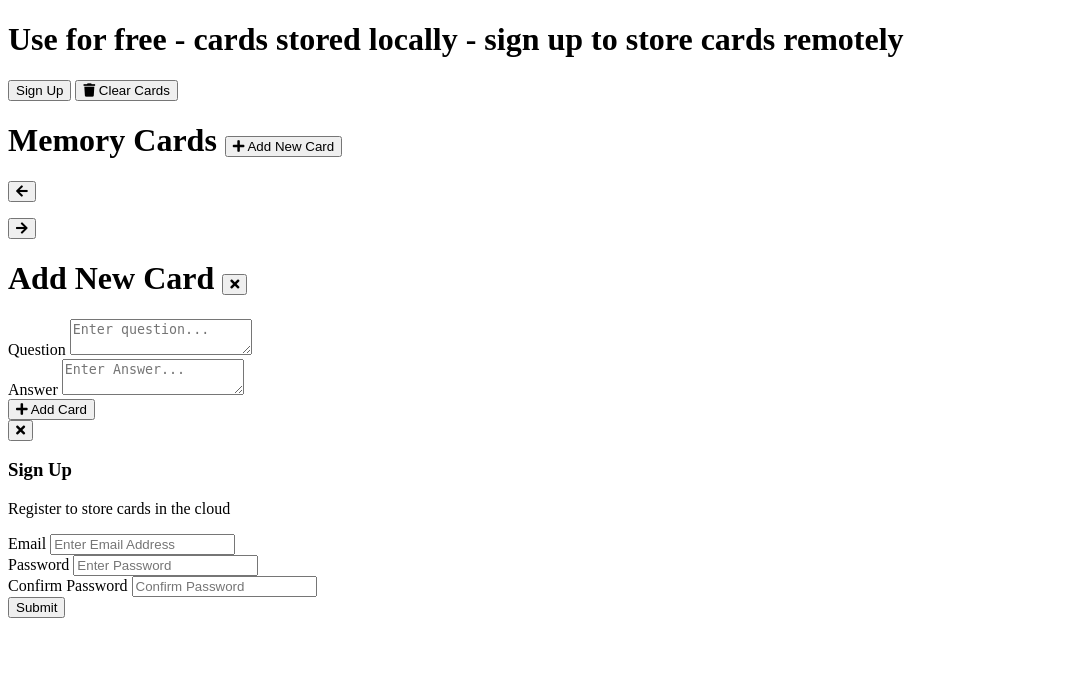
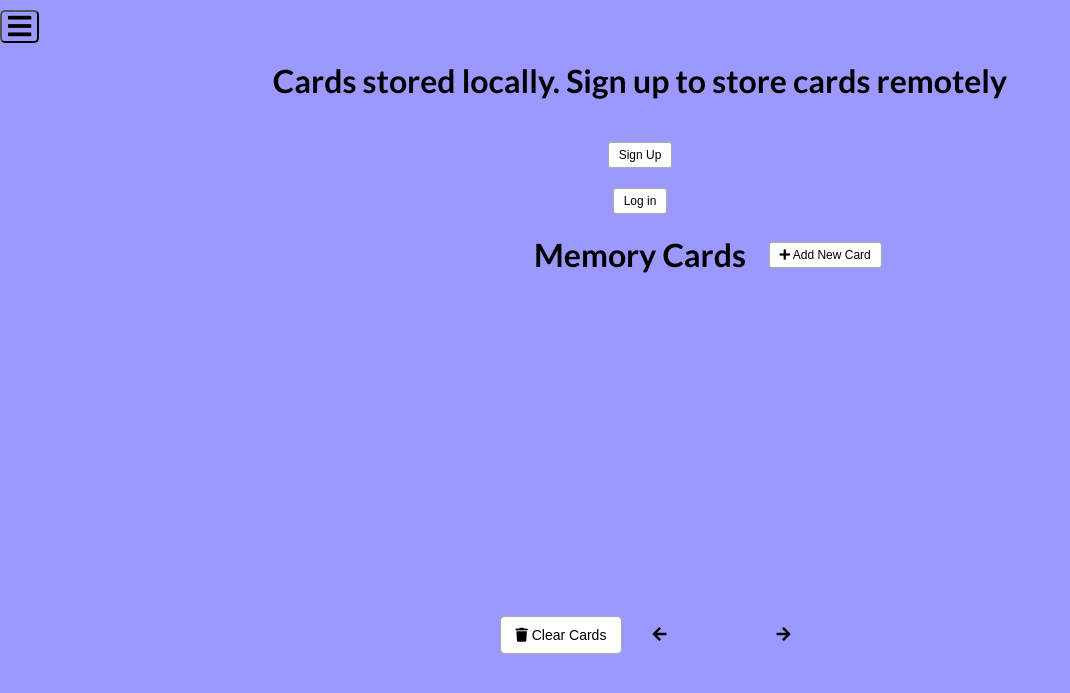
Before and after one commit to Daniel-Wh/MemoryCards, a Flask app: page / in a window 1280 px wide. Shown: the top 693 px of the page, without its empty margins (0-1070 px from the left). Run offline with Flask 2, Linux system fonts and the light colour scheme; parts of the project's set-up code (start-up, migrations or seed data) failed here and were passed over; some libraries are stand-ins or nearby versions.

```diff
--- /dev/null
+++ b/runtime.txt
@@ -0,0 +1 @@
+python-3.7.7
--- a/src/index.html
+++ b/src/index.html
@@ -11,6 +11,7 @@
       crossorigin="anonymous"
     />
     <link rel="stylesheet" href="style.css" />
+    <link rel="shortcut icon" href="/static/favicon.ico" />
     <title>Memory Cards</title>
   </head>
   <body>
--- a/static/css/style.css
+++ b/static/css/style.css
@@ -7,12 +7,12 @@
 }
 
 body {
-  background-color: #fff;
+  background-color: #221efd73;
   display: flex;
   flex-direction: column;
   align-items: center;
   justify-content: center;
-  height: 100vh;
+  /* height: 100vh; */
   margin: 0;
   overflow: hidden;
   font-family: "Lato", sans-serif;
@@ -50,9 +50,9 @@ h1 button {
 }
 
 .clear {
-  position: absolute;
-  bottom: 30px;
-  left: 30px;
+  margin: inherit;
+  border-radius: 5px;
+  box-shadow: 1px solid rgba(0, 0, 0, 0.3);
 }
 
 .cards {
@@ -137,18 +137,24 @@ h1 button {
 
 .navigation {
   display: flex;
-  margin: 20px 0;
+  left: 10em;
+  margin: 10px 20px;
 }
 
 .navigation .nav-button {
   border: none;
+  margin: 5px 4px;
   background-color: transparent;
   cursor: pointer;
   font-size: 16px;
+  outline: none;
+}
+.navigation .nav-button:hover {
+  outline: none;
 }
 
 .navigation p {
-  margin: 0 25px;
+  margin: 25px 45px;
 }
 
 .add-container {
@@ -228,7 +234,7 @@ h1 button {
 
 .modal-header h3 {
   margin: 0;
-  border-bottom: 1px solid #333;
+  /* border-bottom: 1px solid #333; */
 }
 
 .modal-content {
@@ -269,3 +275,47 @@ h1 button {
     opacity: 1;
   }
 }
+body.show-nav {
+  /* Width of nav */
+  transform: translateX(85px);
+}
+nav {
+  background-color: transparent;
+  color: #fff;
+  position: relative;
+  top: 10px;
+  left: 0;
+  width: 100%;
+  height: 40px;
+  z-index: 0;
+  transform: translateX(-85px);
+  transition: transform 0.4s ease, opacity 0.4s ease;
+}
+nav ul {
+  padding: 0;
+  list-style-type: none;
+  margin: 0;
+}
+
+nav ul li a {
+  color: #000;
+  padding: 5px 0;
+  font-weight: bold;
+  text-shadow: 1px solid rgba(0, 0, 0, 0.3);
+  text-decoration: none;
+}
+nav ul li a:hover {
+  text-decoration: underline;
+}
+nav button {
+  position: absolute;
+  background: transparent;
+  left: 85px;
+  border-radius: 5px;
+  top: 0;
+  outline: none;
+  box-shadow: 3px solid #221efdef;
+}
+nav button:hover {
+  outline: none;
+}
--- a/templates/index.html
+++ b/templates/index.html
@@ -10,17 +10,26 @@
       integrity="sha256-+N4/V/SbAFiW1MPBCXnfnP9QSN3+Keu+NlB+0ev/YKQ="
       crossorigin="anonymous"
     />
-    <link rel="stylesheet" href="static/style.css" />
+
+    <link rel="shortcut icon" href="/static/favicon.ico" />
+    <link rel="stylesheet" href="static/css/style.css" />
     <title>Memory Cards</title>
   </head>
   <body>
-    <h1>
-      Use for free - cards stored locally - sign up to store cards remotely
-    </h1>
+    <nav>
+      <button id="toggle" class="toggle">
+        <i class="fa fa-bars fa-2x"></i>
+      </button>
+      <ul>
+        <li><a href="#">Courses:</a></li>
+        <li><a href="#">Portfolio</a></li>
+        <li><a href="#">Blog</a></li>
+        <li><a href="#">Contact Me</a></li>
+      </ul>
+    </nav>
+    <h1>Cards stored locally. Sign up to store cards remotely</h1>
     <button class="btn btn-small" id="open">Sign Up</button>
-    <button id="clear" class="clear btn">
-      <i class="fas fa-trash"></i> Clear Cards
-    </button>
+    <button class="btn btn-small" id="login">Log in</button>
     <h1>
       Memory Cards
       <button id="show" class="btn btn-small">
@@ -29,6 +38,9 @@
     </h1>
     <div id="cards-container" class="cards"></div>
     <div class="navigation">
+      <button id="clear" class="clear btn">
+        <i class="fas fa-trash"></i> Clear Cards
+      </button>
       <button id="prev" class="nav-button">
         <i class="fas fa-arrow-left"></i>
       </button>
--- /dev/null
+++ b/uwsgi.ini
@@ -0,0 +1,6 @@
+[uwsgi]
+http-socket = :$(PORT)
+master = true
+die-on-term = true
+module = app:app
+memory-report = true
```
Also changed, not shown: static/bundle.js, static/favicon.ico (added), 1 other file.
